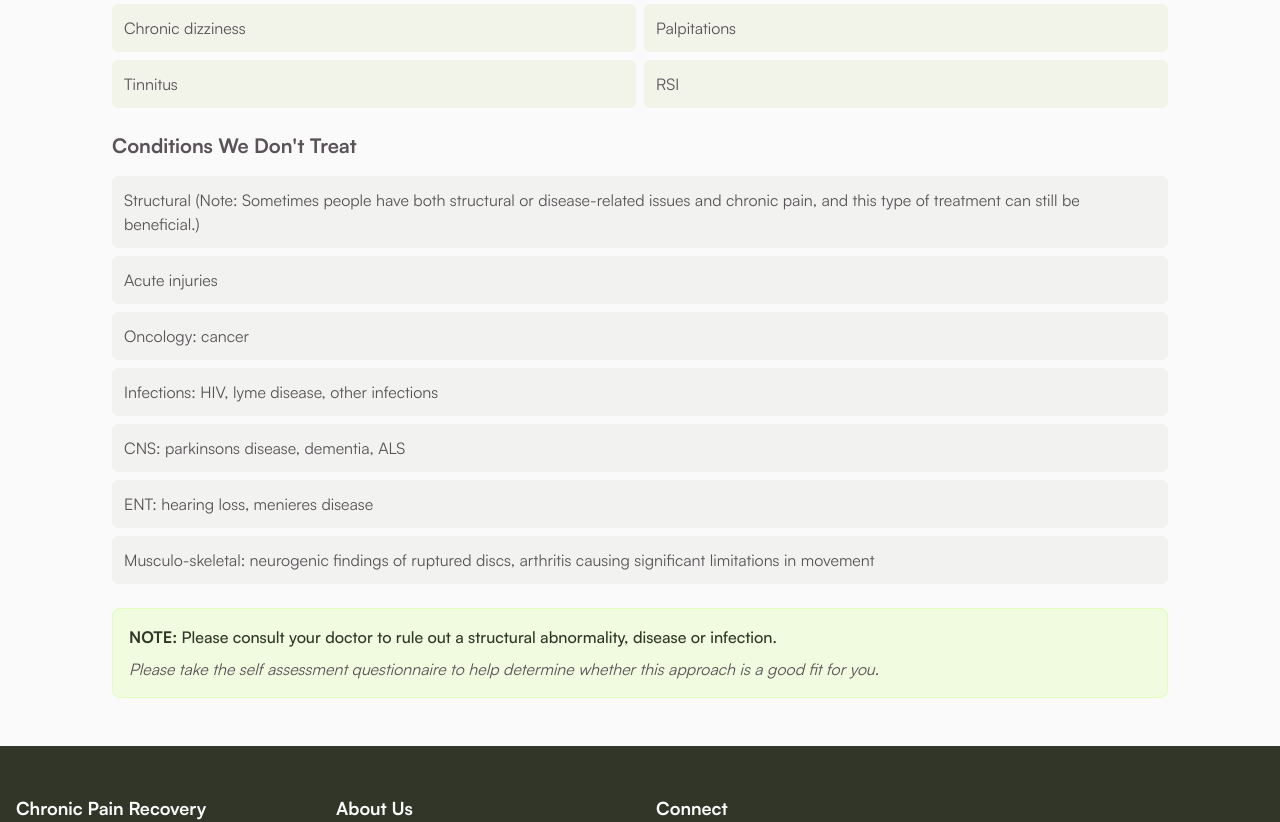
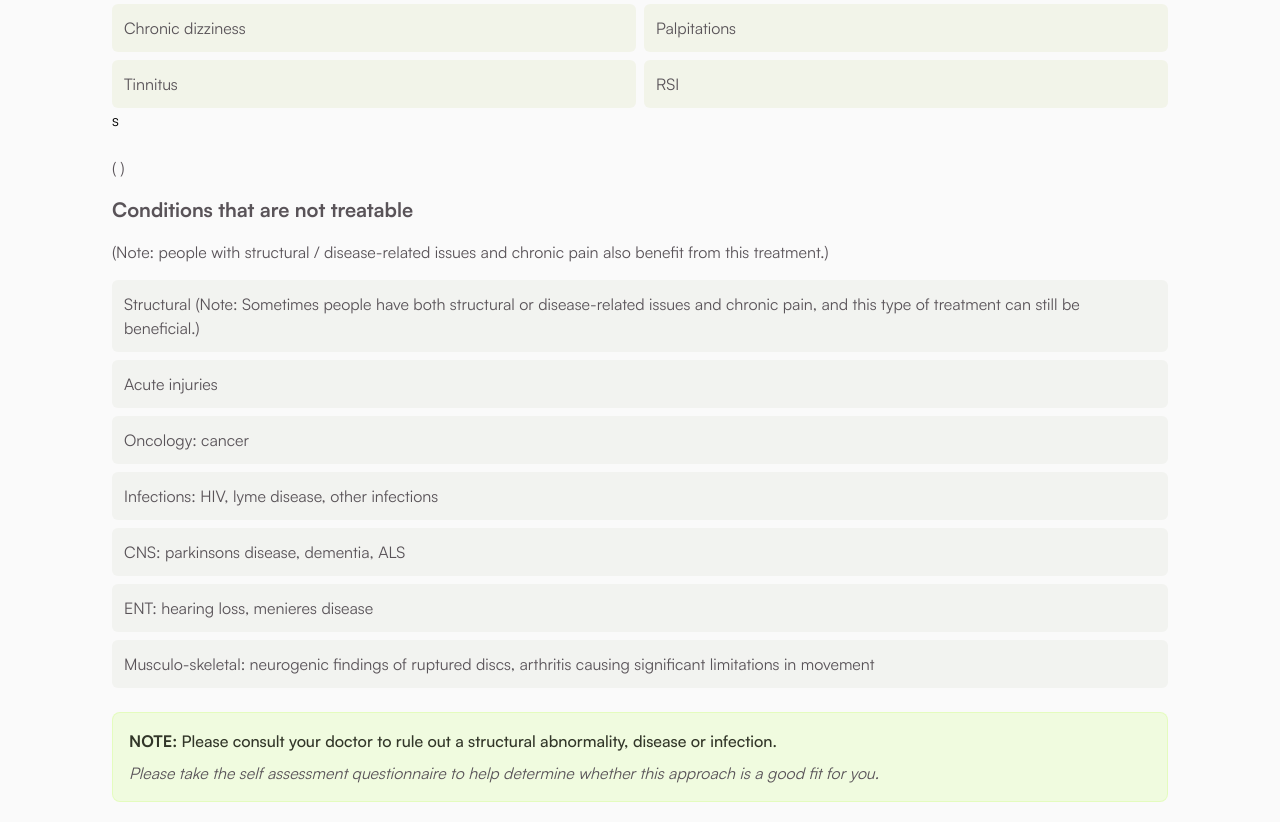
Before and after one commit to Benson-Craven/chronic-recovery, a Next.js app: page /conditions in a window 1280 px wide. Shown: the part 940-1762 px from the top of the page. Built offline with nearby package versions, Linux system fonts and the light colour scheme; a web font is replaced by a local one.

Commit message:
added note and reworded conditions page. space before 2nd table

```diff
--- a/app/conditions/page.tsx
+++ b/app/conditions/page.tsx
@@ -68,11 +68,17 @@ const ConditionsPage = () => {
                                     ))}
                                 </ul>
                             </div>
-
+s
                             <div>
+                                 <p className="mb-4 text-[#595358]">
+                                    ( )
+                                </p>
                                 <h2 className="mb-4 text-xl font-semibold text-[#595358]">
-                                    Conditions We Don't Treat
+                                    Conditions that are not treatable
                                 </h2>
+                                <p className="mb-4 text-[#595358]">
+                                    (Note: people with structural / disease-related issues and chronic pain also benefit from this treatment.)
+                                </p>
                                 <ul className="space-y-2">
                                     {nonTreatable.map((condition, index) => (
                                         <li
```
